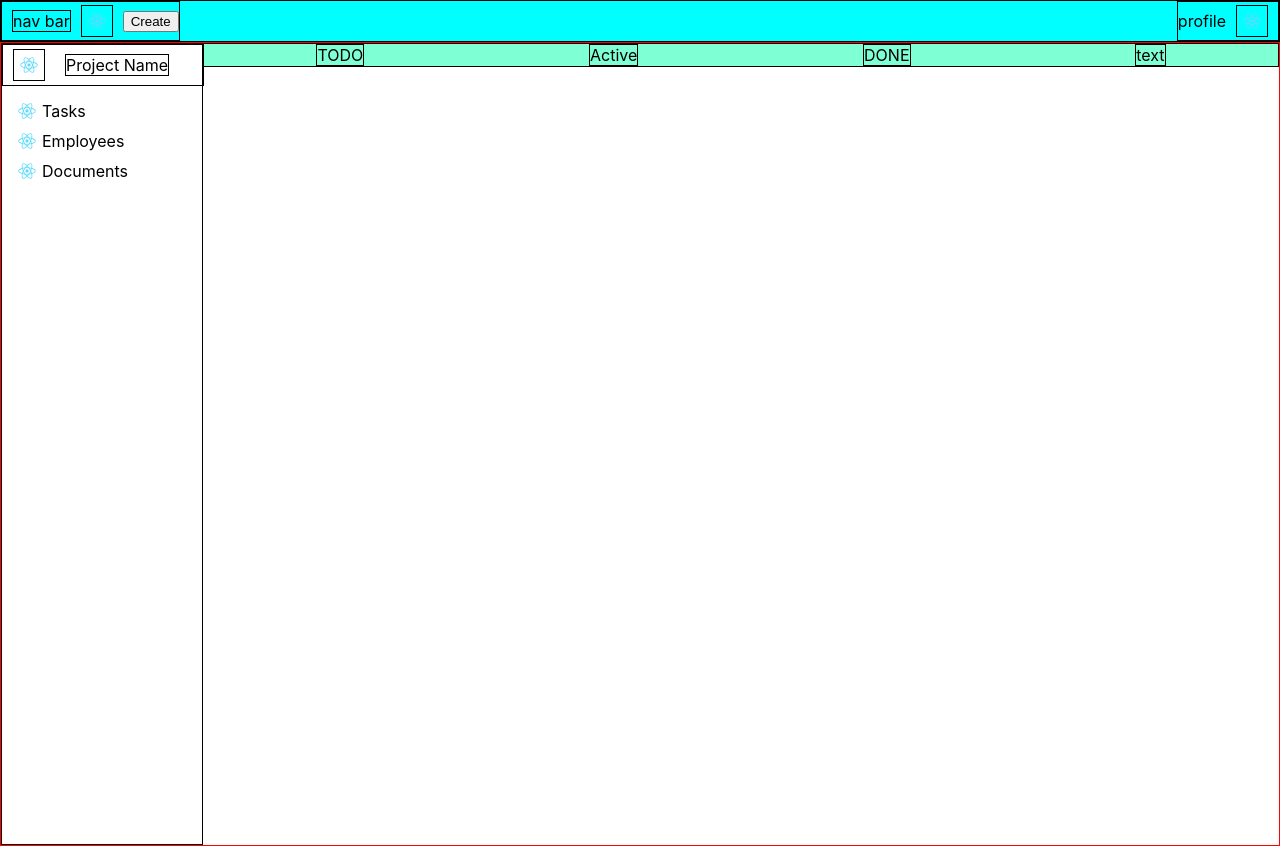
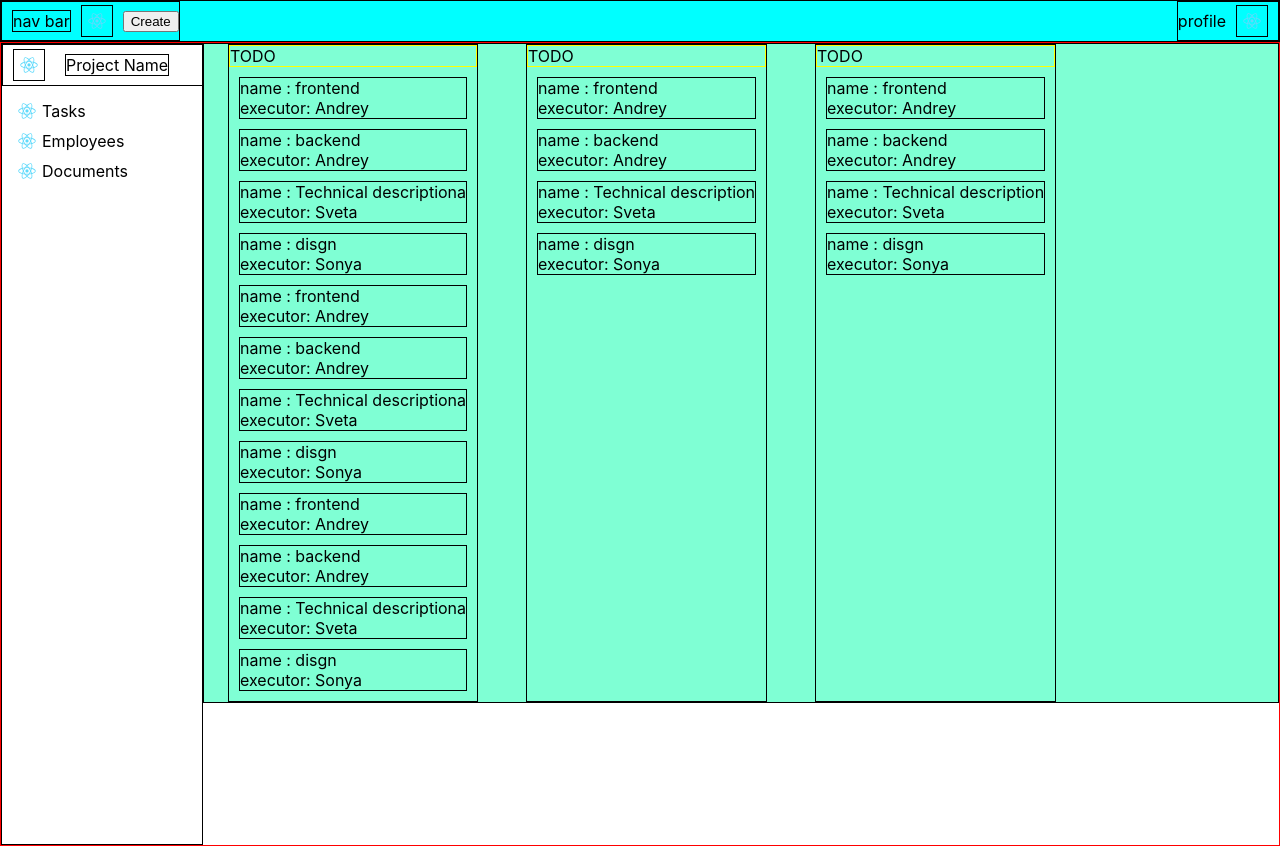
Before and after one commit to DibrovDru/Architecture.1, a React (Create React App) app in the folder my-app/: page /tasks in a window 1280 px wide. Built offline with nearby package versions, Linux system fonts and the light colour scheme.

Commit message:
task columns fix

```diff
--- a/my-app/src/components/Base/Header/Header.module.css
+++ b/my-app/src/components/Base/Header/Header.module.css
@@ -4,6 +4,7 @@
     height: 40px;
     display: flex;
     justify-content: space-between;
+    /* position: fixed; */
 }
 
 .button_navbar {
--- a/my-app/src/components/Base/NavBar/NavBar.module.css
+++ b/my-app/src/components/Base/NavBar/NavBar.module.css
@@ -1,4 +1,5 @@
 .navbar {
+    /* position: fixed; */
     border: solid 1px;
     width: 200px;
     height: 100vh;
--- a/my-app/src/components/Tasks/Tasks.module.css
+++ b/my-app/src/components/Tasks/Tasks.module.css
@@ -9,6 +9,19 @@
     overflow: hidden;
 }
 
-.tasks {
+.tasks_column {
     border: solid 1px;
 }
+
+.empty_column {
+    width: 150px;
+}
+
+.tasks_type {
+    border: solid 1px yellow;
+}
+
+.task {
+    border: solid 1px;
+    margin: 10px;
+}
--- a/my-app/src/components/Tasks/Tasks.tsx
+++ b/my-app/src/components/Tasks/Tasks.tsx
@@ -2,15 +2,131 @@ import React from "react";
 import styles from "./Tasks.module.css";
 
 function TodoTasks() {
-  return <div className={styles.tasks}>TODO</div>;
+  const tasks = [
+    {
+      name: "frontend",
+      execitor: "Andrey",
+    },
+    {
+      name: "backend",
+      execitor: "Andrey",
+    },
+    {
+      name: "Technical descriptiona",
+      execitor: "Sveta",
+    },
+    {
+      name: "disgn",
+      execitor: "Sonya",
+    },
+    {
+      name: "frontend",
+      execitor: "Andrey",
+    },
+    {
+      name: "backend",
+      execitor: "Andrey",
+    },
+    {
+      name: "Technical descriptiona",
+      execitor: "Sveta",
+    },
+    {
+      name: "disgn",
+      execitor: "Sonya",
+    },
+    {
+      name: "frontend",
+      execitor: "Andrey",
+    },
+    {
+      name: "backend",
+      execitor: "Andrey",
+    },
+    {
+      name: "Technical descriptiona",
+      execitor: "Sveta",
+    },
+    {
+      name: "disgn",
+      execitor: "Sonya",
+    },
+  ];
+
+  return (
+    <div className={styles.tasks_column}>
+      <div className={styles.tasks_type}>TODO</div>
+      {tasks.map((el) => (
+        <div className={styles.task}>
+          <div> name : {el.name} </div> <div> executor: {el.execitor} </div>{" "}
+        </div>
+      ))}
+    </div>
+  );
 }
 
 function ActiveTasks() {
-  return <div className={styles.tasks}>Active</div>;
+  const tasks = [
+    {
+      name: "frontend",
+      execitor: "Andrey",
+    },
+    {
+      name: "backend",
+      execitor: "Andrey",
+    },
+    {
+      name: "Technical description",
+      execitor: "Sveta",
+    },
+    {
+      name: "disgn",
+      execitor: "Sonya",
+    },
+  ];
+
+  return (
+    <div className={styles.tasks_column}>
+      <div className={styles.tasks_type}>TODO</div>
+      {tasks.map((el) => (
+        <div className={styles.task}>
+          <div> name : {el.name} </div> <div> executor: {el.execitor} </div>{" "}
+        </div>
+      ))}
+    </div>
+  );
 }
 
 function DoneTasks() {
-  return <div className={styles.tasks}>DONE</div>;
+  const tasks = [
+    {
+      name: "frontend",
+      execitor: "Andrey",
+    },
+    {
+      name: "backend",
+      execitor: "Andrey",
+    },
+    {
+      name: "Technical description",
+      execitor: "Sveta",
+    },
+    {
+      name: "disgn",
+      execitor: "Sonya",
+    },
+  ];
+
+  return (
+    <div className={styles.tasks_column}>
+      <div className={styles.tasks_type}>TODO</div>
+      {tasks.map((el) => (
+        <div className={styles.task}>
+          <div> name : {el.name} </div> <div> executor: {el.execitor} </div>{" "}
+        </div>
+      ))}
+    </div>
+  );
 }
 
 export function Tasks() {
@@ -19,7 +135,7 @@ export function Tasks() {
       <TodoTasks />
       <ActiveTasks />
       <DoneTasks />
-      <div className={styles.tasks}>text</div>
+      <div className={styles.empty_column}></div>
     </div>
   );
 }
```
